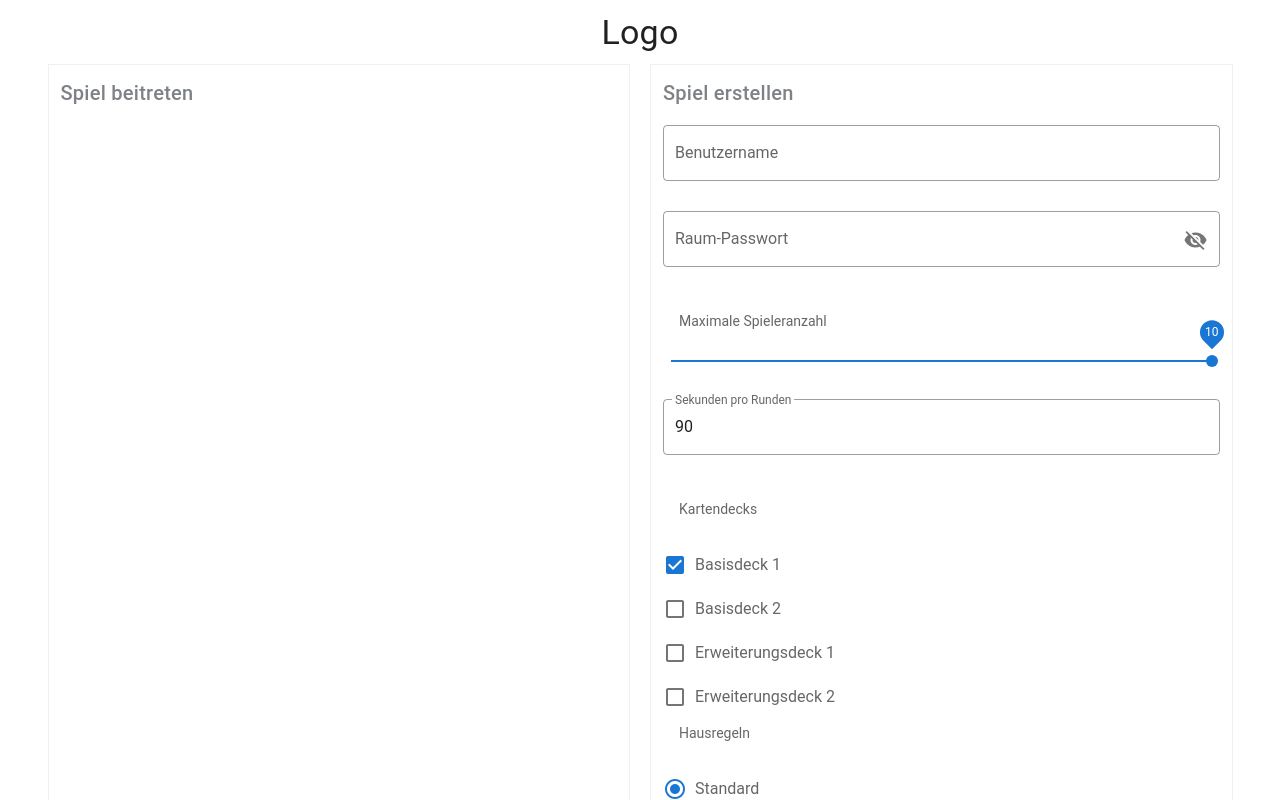
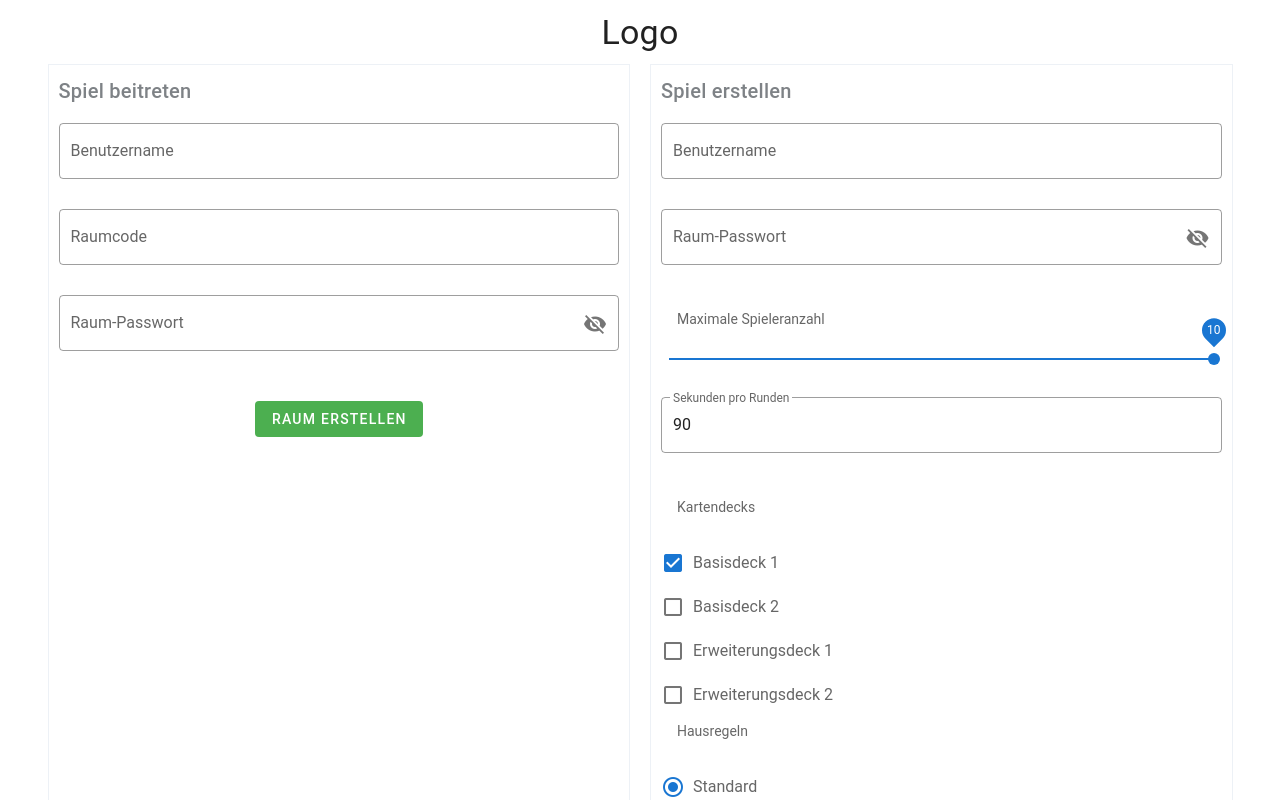
Before and after one commit to Cardity/cardity-web, a Vue app: page /#/ in a window 1280 px wide. Shown: the top 800 px of the page. Built offline with nearby package versions, Linux system fonts and the light colour scheme; no server answers.

Commit message:
join game started

```diff
--- a/src/components/CreateGame.vue
+++ b/src/components/CreateGame.vue
@@ -155,8 +155,6 @@ export default class CreateGame extends Vue {
             return;
         }
 
-        console.log(this.houseRules);
-
         this.overlay = true;
         let socket = CAH.getClient();
         socket.createGameCallback = this.gameCreated.bind(this);
@@ -220,10 +218,5 @@ export default class CreateGame extends Vue {
 </script>
 
 <style lang="scss" scoped>
-.createGame {
-    .submitArea {
-        margin-top: 20px;
-        text-align: center;
-    }
-}
+@import '@/styles/global';
 </style>
--- a/src/components/JoinGame.vue
+++ b/src/components/JoinGame.vue
@@ -1,5 +1,122 @@
 <template>
     <v-col class="joinGame contentBox">
         <h2 class="text-h6 mb-4">Spiel beitreten</h2>
+
+        <v-form ref="form" v-model="valid" lazy-validation>
+            <v-text-field
+                v-model="nickname"
+                label="Benutzername"
+                :rules="nicknameRules"
+                outlined
+                clearable>
+            </v-text-field>
+
+            <v-text-field
+                v-model="gameID"
+                label="Raumcode"
+                :rules="gameIDRules"
+                :error-messages="gameIDError"
+                outlined
+                clearable>
+            </v-text-field>
+
+            <v-text-field
+                v-model="password"
+                :append-icon="show1 ? 'mdi-eye' : 'mdi-eye-off'"
+                :type="show1 ? 'text' : 'password'"
+                label="Raum-Passwort"
+                :rules="passwordRules"
+                :error-messages="passwordError"
+                outlined
+                clearable
+                @click:append="show1 = !show1">
+            </v-text-field>
+
+            <div class="submitArea">
+                <v-btn
+                    :disabled="!valid"
+                    color="success"
+                    depressed
+                    @click="submit"
+                >
+                    Raum erstellen
+                </v-btn>
+            </div>
+        </v-form>
+        <v-overlay :value="overlay">
+            <v-progress-circular
+                indeterminate
+                size="64"
+            ></v-progress-circular>
+        </v-overlay>
     </v-col>
 </template>
+
+<script lang="ts">
+import { Component, Vue } from "vue-property-decorator";
+import VueRouter from "vue-router";
+import CAH from "../services/cah";
+
+@Component({})
+export default class JoinGame extends Vue {
+    overlay: boolean = false;
+    protected nickname: string = "";
+    protected gameID: string = "";
+    protected password: string = "";
+    protected gameIDError: string = "";
+    protected passwordError: string = "";
+    $refs!: {
+        form: HTMLFormElement
+    }
+
+    data() {
+        return {
+            valid: false,
+            overlay: false,
+            show1: false,
+            nickname: "",
+            nicknameRules: [
+                (value: string) => !!value || "Der Nickname darf nicht leer sein.",
+                (value: string) => (value && value.length >= 3) || "Der Nickname muss mindestens 3 Zeichen lang sein.",
+                (value: string) => (value && value.length <= 16) || "Der Nickname darf maximal 16 Zeichen lang sein."
+            ],
+            gameID: "",
+            gameIDRules: [
+                (value: string) => !!value || "Der Raum-Code darf nicht leer sein.",
+            ],
+            password: "",
+            passwordRules: [
+                (value: string) => (!value || value && value.length >= 4) || "Das Passwort muss mindestens 4 Zeichen lang sein.",
+                (value: string) => (!value || value && value.length <= 32) || "Das Passwort darf maximal 32 Zeichen lang sein.",
+            ],
+            gameIDError: "",
+            passwordError: ""
+        };
+    }
+
+    submit(ev: Event) {
+        if (!this.$refs.form.validate()) {
+            return;
+        }
+
+        this.overlay = true;
+        let socket = CAH.getClient();
+        socket.joinGameCallback = this.joinGame.bind(this);
+
+        let data = {
+            nickname: this.nickname,
+            gameID: this.gameID,
+            password: this.password
+        };
+        socket.send("JOIN_GAME", data);
+    }
+
+    joinGame(data: { [key: string]: any }) {
+        console.log(data);
+    }
+}
+</script>
+
+<style lang="scss" scoped>
+@import '@/styles/global';
+</style>
--- a/src/components/PlayerList.vue
+++ b/src/components/PlayerList.vue
@@ -14,6 +14,7 @@
                         <v-list-item-content>
                             <v-list-item-title v-text="item.name" class="text-body-1"></v-list-item-title>
                         </v-list-item-content>
+                        <!-- TODO: nur bei Spielern anzeigen, die nicht Host sind. Host kann sich nicht kicken -->
                         <v-list-item-action v-if="isHost">
                             <v-icon>mdi-account-remove</v-icon>
                         </v-list-item-action>
--- a/src/services/socket/websocketClient.ts
+++ b/src/services/socket/websocketClient.ts
@@ -7,6 +7,7 @@ export default class WebsocketClient {
     protected lastHeartbeat: number = 0;
 
     public createGameCallback: SocketCallback | null = null;
+    public joinGameCallback: SocketCallback | null = null;
 
     constructor() {
         // TODO: Adresse in Config auslagern
@@ -105,8 +106,18 @@ export default class WebsocketClient {
                 }
                 break;
             }
+            case "JOIN_GAME": {
+                if (this.joinGameCallback != null) {
+                    this.joinGameCallback(data);
+                }
+                break;
+            }
             case "CHANGE_PLAYER": {
                 this.changePlayer(data);
+                break;
+            }
+            case "CHANGE_GAME": {
+                this.changeGame(data);
                 break;
             }
         }
@@ -126,4 +137,8 @@ export default class WebsocketClient {
             }
         }
     }
+
+    protected changeGame(data: { [key: string]: any }) {
+        // TODO: implement
+    }
 }
--- a/src/styles/global.scss
+++ b/src/styles/global.scss
@@ -50,3 +50,8 @@ $themes: (
     @include theme('border-color', $contentBorder);
     @include theme('color', $contentColor);
 }
+
+.submitArea {
+    margin-top: 20px;
+    text-align: center;
+}
```
